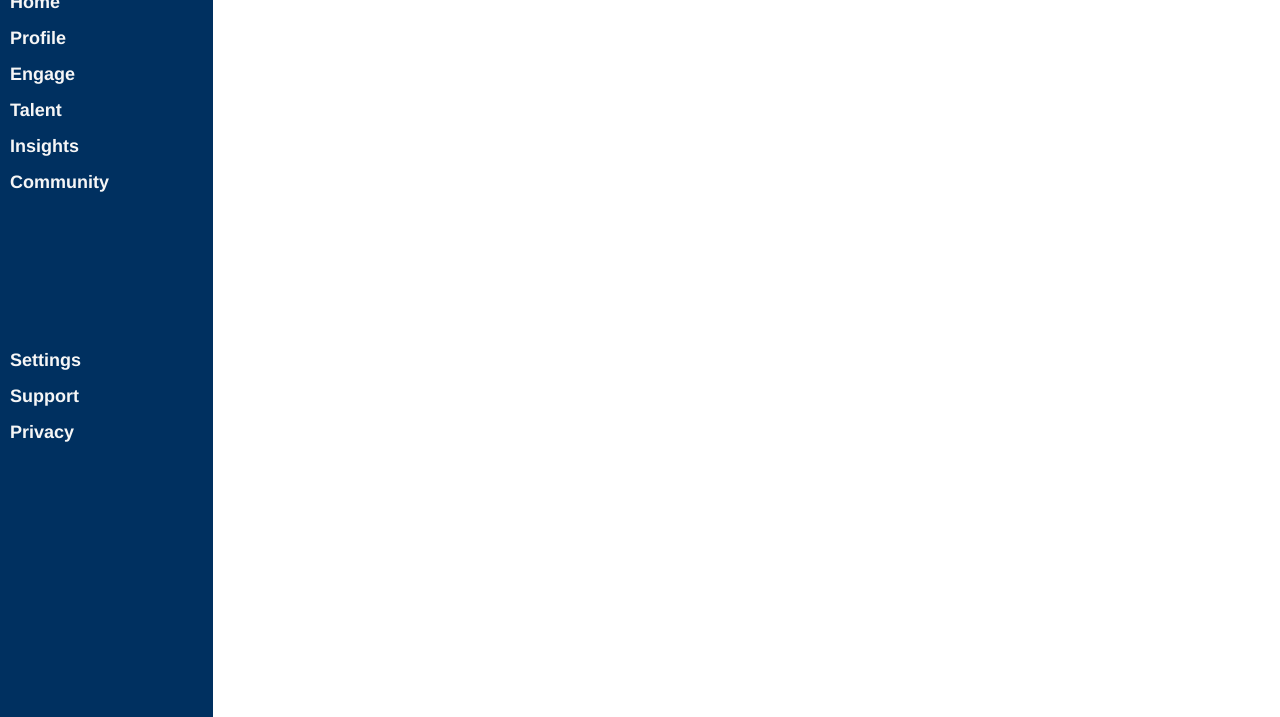
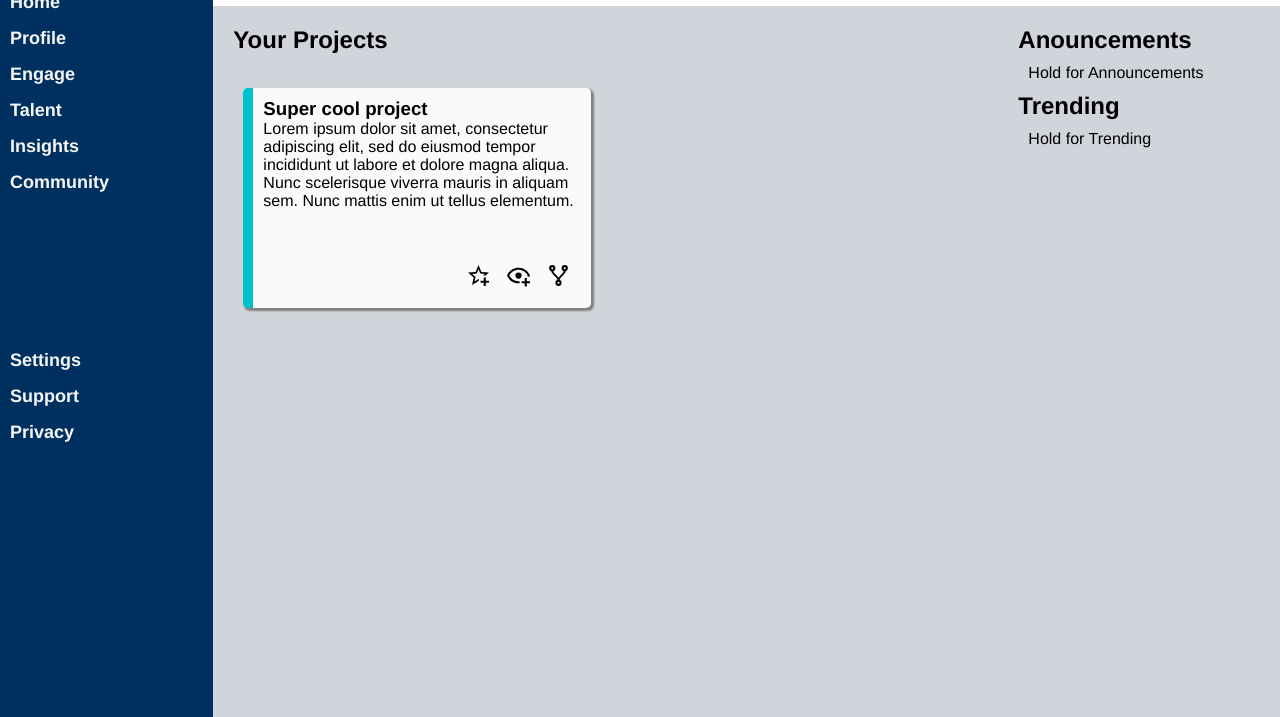
Before and after one commit to cmannion-meander/odin-todo, a website built with webpack: page dist/index.html in a window 1280 px wide. Shown: the part 83-800 px from the top of the page. Built offline with nearby package versions, Linux system fonts and the light colour scheme.

Commit message:
Build basic project card functionality

```diff
--- /dev/null
+++ b/src/card.js
@@ -0,0 +1,40 @@
+export default function addCard() {
+
+    const cards = document.querySelector('.cards');
+
+    const card = document.createElement('div');
+    card.setAttribute('class','card');
+
+    let cardTitle = document.createElement('h3');
+    cardTitle.textContent = 'Super cool project';
+    card.appendChild(cardTitle);
+
+    let cardDesc = document.createElement('p');
+    cardDesc.textContent = "Lorem ipsum dolor sit amet, consectetur adipiscing elit, sed do eiusmod tempor incididunt ut labore et dolore magna aliqua. Nunc scelerisque viverra mauris in aliquam sem. Nunc mattis enim ut tellus elementum."
+    card.appendChild(cardDesc);
+
+    const cardSettings = document.createElement('div');
+    cardSettings.classList.add('card-settings');
+
+    let add = document.createElement("img");
+    add.src = '../assets/star-plus-outline.svg';
+    add.setAttribute('class','card-icon');
+    cardSettings.appendChild(add);
+
+    let watch = document.createElement("img");
+    watch.src = '../assets/eye-plus-outline.svg';
+    watch.setAttribute('class','card-icon');
+    cardSettings.appendChild(watch);
+
+    let fork = document.createElement("img");
+    fork.src = '../assets/source-fork.svg';
+    fork.setAttribute('class','card-icon');
+    cardSettings.appendChild(fork);
+
+    card.appendChild(cardSettings);
+
+    cards.appendChild(card);
+
+    return cards;
+
+    };
--- a/src/index.js
+++ b/src/index.js
@@ -1,9 +1,11 @@
 import _ from 'lodash';
 import './style.css';
 import loadUI from './load.js';
+import addCard from './card.js';
 
 // const container = document.querySelector('.container')
 
 // container.appendChild(loadUI());
 
 loadUI();
+addCard();
--- a/src/load.js
+++ b/src/load.js
@@ -4,6 +4,7 @@ export default function loadUI() {
 
   container.appendChild(loadSidebar());
   container.appendChild(loadHeader());
+  container.appendChild(loadContent());
 
   return container;
 
@@ -114,3 +115,49 @@ function loadHeader() {
   return header;
 
 };
+
+function loadContent() {
+  const content = document.createElement('div');
+  content.classList.add('content');
+
+  const projects = document.createElement('div');
+  projects.classList.add('projects');
+  let projectHeader = document.createElement('h2');
+  projectHeader.textContent = 'Your Projects';
+  projects.appendChild(projectHeader);
+
+  const cards = document.createElement('div');
+  cards.classList.add('cards');
+
+  projects.appendChild(cards);
+
+  const otherCards = document.createElement('div');
+  otherCards.classList.add('other-projects');
+
+  let announceHeader = document.createElement('h2');
+  announceHeader.textContent = 'Anouncements';
+  otherCards.appendChild(announceHeader);
+  const announcements = document.createElement('div');
+  announcements.classList.add('announcements');
+  announcements.textContent = "Hold for Announcements";
+
+  // add dummy announcement content
+
+  otherCards.appendChild(announcements);
+
+  let trendingHeader = document.createElement('h2');
+  trendingHeader.textContent = 'Trending';
+  otherCards.appendChild(trendingHeader);
+  const trending = document.createElement('div');
+  trending.classList.add('trending');
+  trending.textContent = "Hold for Trending";
+
+  // add dummy trending content
+
+  otherCards.appendChild(trending);
+
+  content.appendChild(projects);
+  content.appendChild(otherCards);
+
+  return content;
+};
--- a/src/style.css
+++ b/src/style.css
@@ -61,7 +61,6 @@ li {
 
 .header {
   display: grid;
-  grid-template-rows: 1fr 2fr;
   grid-template-columns: 2fr 1fr;
 }
 
@@ -78,6 +77,7 @@ li {
   padding: 2px 10px 2px 10px;
   outline: 0;
   background-color: #f5f5f5;
+  align-self: center;
 }
 
 .top-icon {
@@ -97,7 +97,7 @@ li {
 }
 
 .profile-pic {
-  width: 35px;
+  width: 45px;
   border-radius: 50%;
 }
 
@@ -106,6 +106,7 @@ li {
   grid-template-columns: 1fr 1fr 1fr;
   text-align: left;
   align-items: center;
+  gap: 25px;
 }
 
 button {
@@ -113,6 +114,60 @@ button {
   background-color: #003060;
   border-radius: 20px;
   border-width: 0px;
-  height: 80%;
+  height: 35px;
   font-weight: 700;
 }
+
+.content {
+  display: grid;
+  grid-template-columns: 3fr 1fr;
+  background-color: #d1d5db;
+  text-align: left;
+
+}
+
+.projects {
+  display: grid;
+  grid-template-rows: 1fr 12fr;
+
+}
+
+.cards {
+  display: grid;
+  grid-template-columns: repeat(2, 1fr);
+  grid-template-rows: 1fr repeat(3 3fr);
+  gap: 50px;
+}
+
+.project-title {
+  grid-column: 1 / 3;
+}
+
+.card {
+  background-color: #fafafa;
+  border-width: 0px 0px 0px 10px;
+  border-style: solid;
+  border-color: #00c2cb;
+  border-radius: 5px;
+  box-shadow: 2px 2px 2px 1px grey;
+  display: grid;
+  grid-template-rows: .5fr 3fr .5fr;
+  padding: 5px;
+  max-height: 25vh;
+}
+
+.card-settings {
+  display: flex;
+  justify-content: flex-end;
+  flex-direction: row;
+  gap: 15px;
+}
+
+.card-icon {
+  width: 25px;
+  justify-self: end;
+}
+
+.card p {
+  font-weight: 400;
+}
--- a/webpack.config.js
+++ b/webpack.config.js
@@ -5,6 +5,7 @@ module.exports = {
   entry: {
     index: './src/index.js',
     load: './src/load.js',
+    card: './src/card.js',
   },
   devtool: 'inline-source-map',
   devServer: {
```
Also changed, not shown: dist/card.bundle.js (added), dist/index.html, dist/load.bundle.js, 1 other file.
